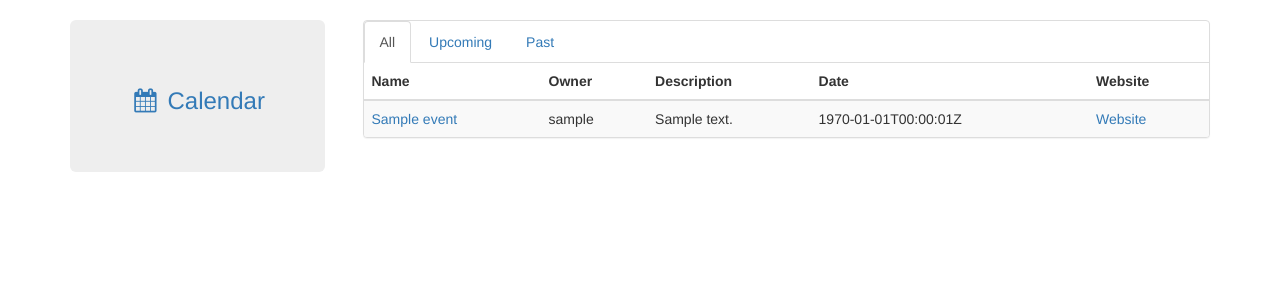
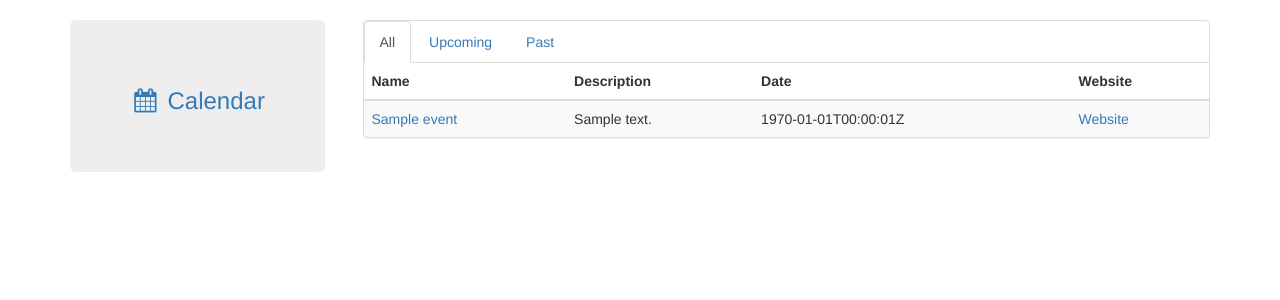
Before and after one commit to easyctf/ctf-calendar, a Flask app: page /events/ in a window 1280 px wide. Shown: the part 52-352 px from the top of the page. Run offline with Flask 2, Linux system fonts and the light colour scheme; tables that the repository leaves empty hold one stand-in row (values such as "Sample post"); some libraries are stand-ins or nearby versions.

Commit message:
Don't really need owner.

```diff
--- a/templates/events/list.html
+++ b/templates/events/list.html
@@ -30,7 +30,6 @@
         <table class="table table-hover table-striped">
             <thead>
                 <th>Name</th>
-                <th>Owner</th>
                 <th>Description</th>
                 <th>Date</th>
                 <th>Website</th>
@@ -42,10 +41,9 @@
                 {% for event in events %}
                     <tr id="event_{{ event.id }}">
                         <td><a href="{{ url_for('events.events_detail', event_id=event.id) }}">{{ event.title }}</a></td>
-                        <td>{{ event.owner.username }}</td>
                         <td>{{ event.description }}</td>
                         <td><time class="timeago" datetime="{{ event.start_time_format }}">{{ event.start_time_format }}</time></td>
-                        <td><a href="{{ event.link }}">Website</a></td>
+                        <td><a href="{{ event.link }}" target="_blank">Website</a></td>
                         {% if enabled_actions %}
                             <td>
                                 <form>
```
